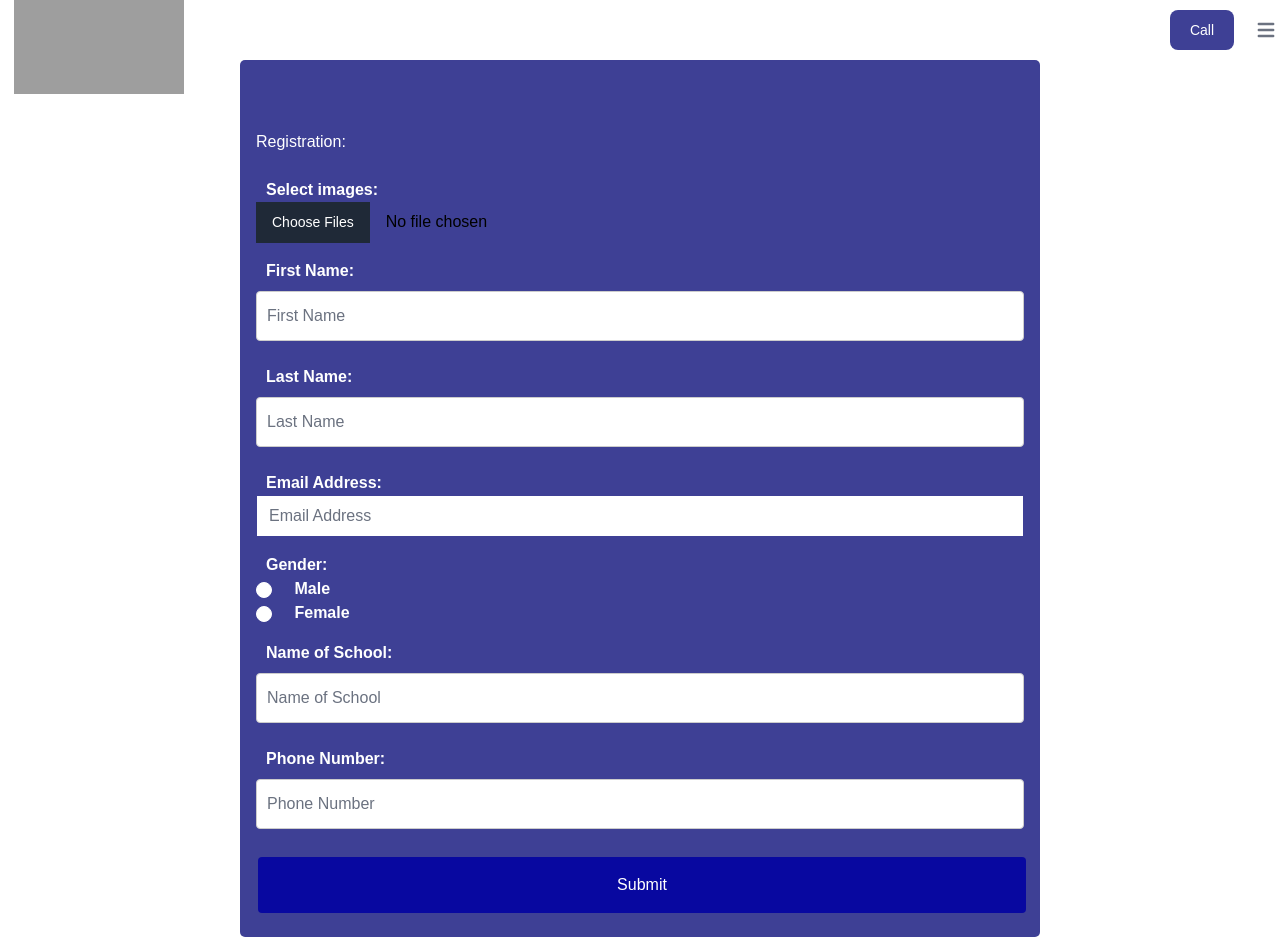
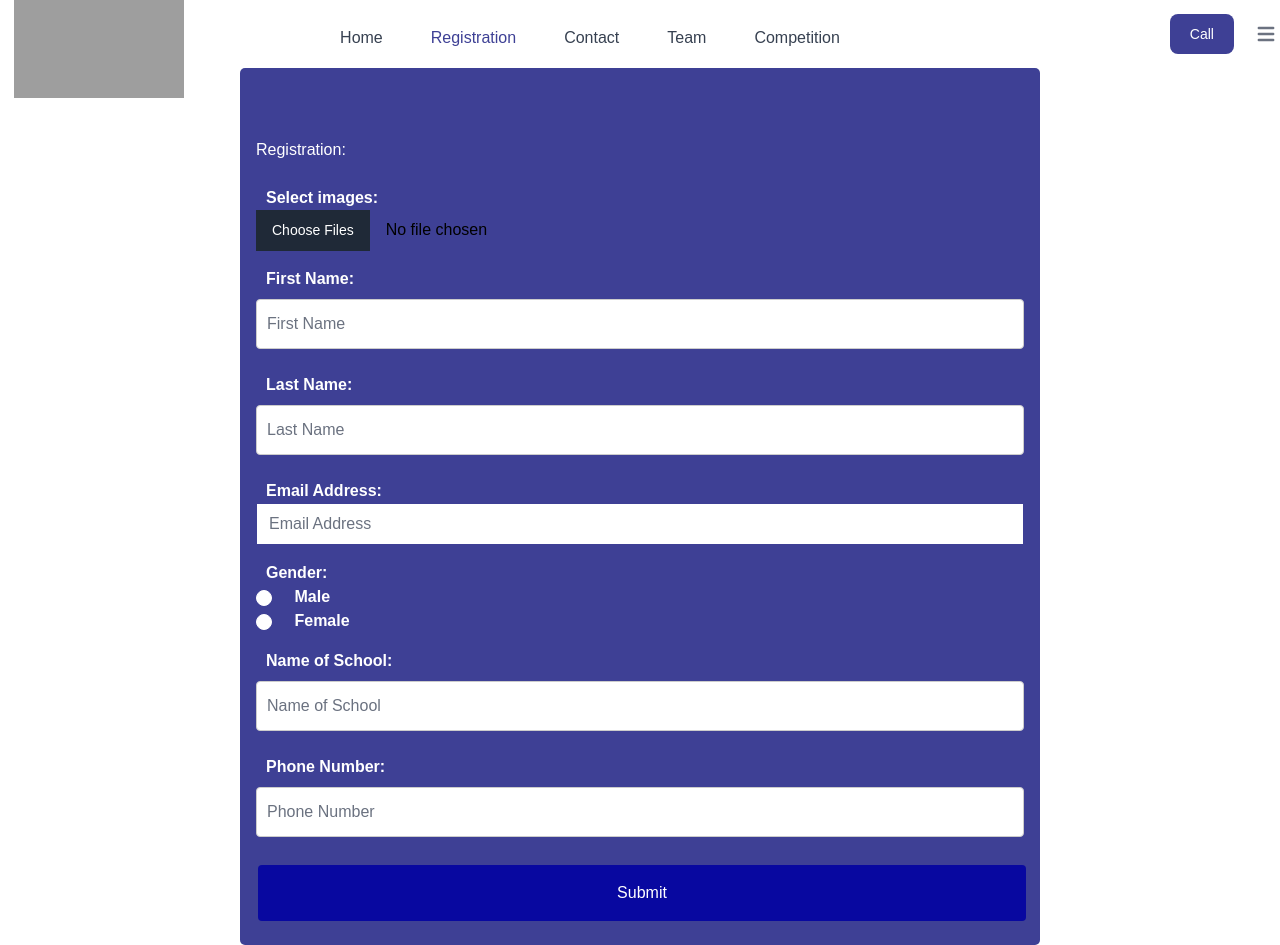
Before and after one commit to Temitopemoses/iuSystem-website, a website: page Registration.html in a window 1280 px wide. Drawn offline with nearby package versions, Linux system fonts and the light colour scheme; grey boxes are pictures that could not be loaded.

Commit message:
Update Registration.html

```diff
--- a/Registration.html
+++ b/Registration.html
@@ -28,7 +28,7 @@
               </button>
             </div>
             <div class="hidden sm:block sm:ml-6 justify-between items-center w-full lg:flex lg:w-auto lg:order-1 mt-4 font-medium lg:flex-row lg:spa" id="mobile-menu-2">
-                <ul class="flex flex-col mt-4 font-medium lg:flex-row lg:space-x-8 lg:mt-0 hidden">
+                <ul class="flex flex-col mt-4 font-medium lg:flex-row lg:space-x-8 lg:mt-0">
                     <li>
                         <a href="index.html" class="block py-2 pr-4 pl-3 text-gray-700 border-b border-gray-100 hover:bg-gray-50 lg:hover:bg-transparent lg:border-0 lg:hover:text-primary-700 lg:p-0 dark:text-gray-400 lg:dark:hover:text-white dark:hover:bg-gray-700 dark:hover:text-white lg:dark:hover:bg-transparent dark:border-gray-700">Home</a>
                     </li>
```
